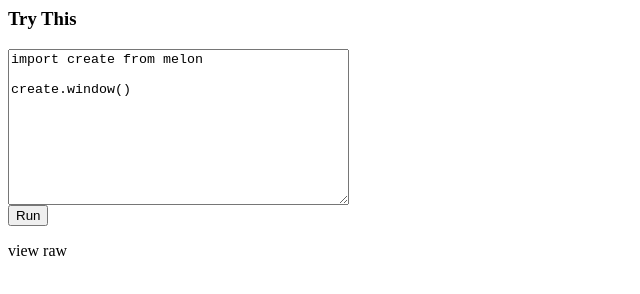
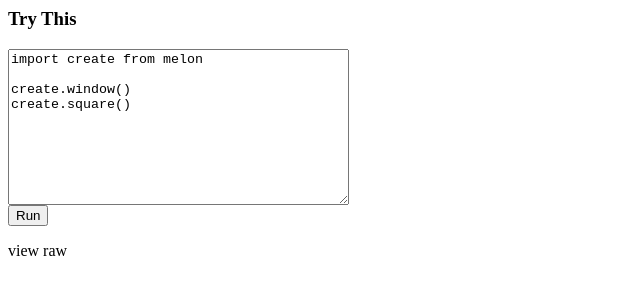
Before and after one commit to melon-java/melon-mod, a plain HTML site: page index.htm in a window 1280 px wide. Shown: the full height of the page, 0-640 px from the left. Drawn offline with nearby package versions, Linux system fonts and the light colour scheme.

Commit message:
Update index.htm

```diff
--- a/index.htm
+++ b/index.htm
@@ -50,6 +50,7 @@ function runit() {
 <textarea id="yourcode" cols="40" rows="10">import create from melon
 
 create.window()
+create.square()
 </textarea><br />
 <button type="button" onclick="runit()">Run</button>
 </form>
```
